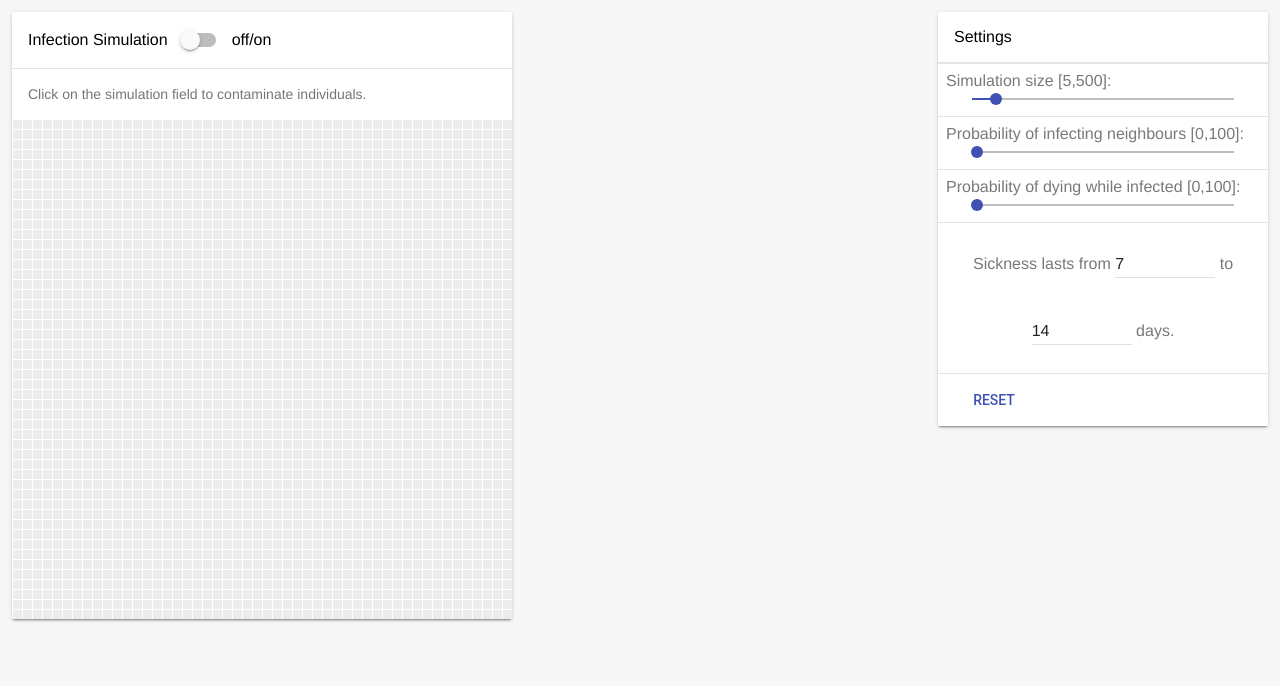
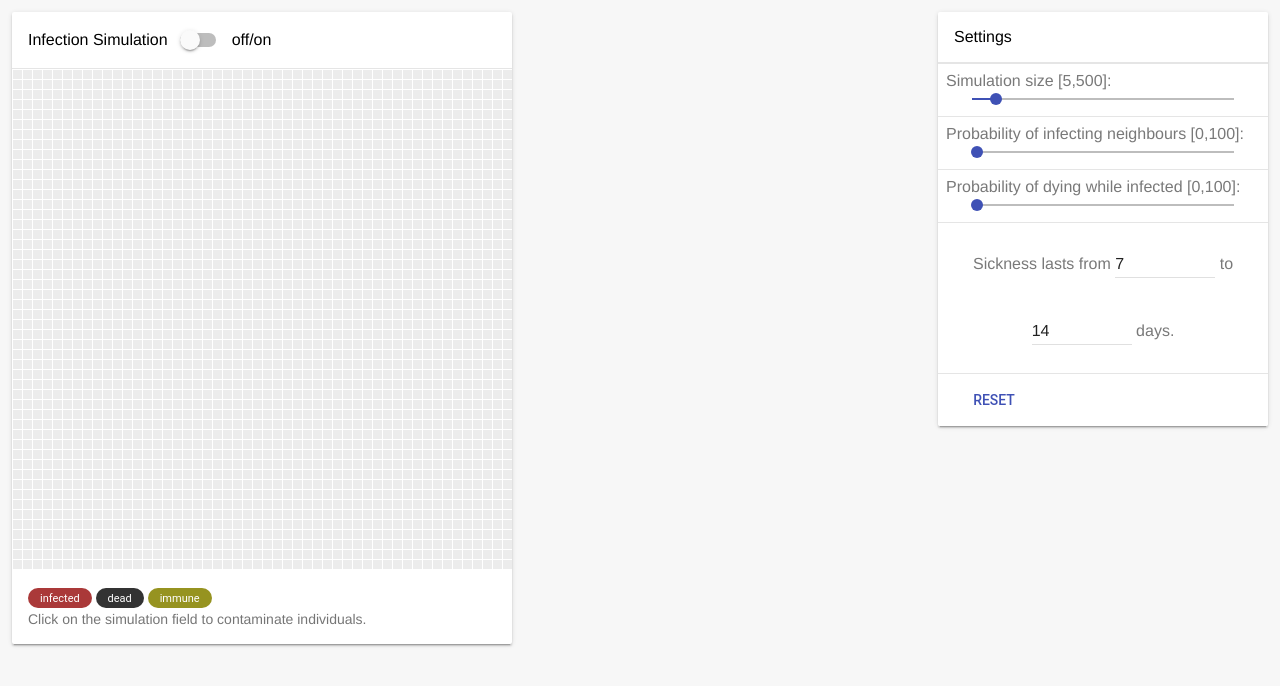
Before and after one commit to eschmar/infection-simulation, a plain HTML site: page docs/index.html in a window 1280 px wide. Drawn offline with nearby package versions, Linux system fonts and the light colour scheme.

Commit message:
Add legend

```diff
--- a/docs/index.html
+++ b/docs/index.html
@@ -23,12 +23,16 @@
                 </label>
             </div>
 
-            <div class="mdl-card__supporting-text">
-                Click on the simulation field to contaminate individuals.
+            <div class="mdl-card__media">
+                <canvas id="simulation"></canvas>
             </div>
 
-            <div class="mdl-card__media">
-                <canvas id="simulation"></canvas>
+            <div class="mdl-card__supporting-text">
+                <span class="mdl-chip infected"><span class="mdl-chip__text">infected</span></span>
+                <span class="mdl-chip dead"><span class="mdl-chip__text">dead</span></span>
+                <span class="mdl-chip immune"><span class="mdl-chip__text">immune</span></span>
+                <br>
+                Click on the simulation field to contaminate individuals.
             </div>
         </div>
 
--- a/docs/infection-simulation.js
+++ b/docs/infection-simulation.js
@@ -19,7 +19,7 @@
             initial: '#ececec',
             immune: '#969320',
             sick: '#AA3939',
-            dead: '#000000'
+            dead: '#333333'
         },
         colorEmpty: '#fafafa',
         transparent: true,
--- a/docs/style.css
+++ b/docs/style.css
@@ -49,3 +49,31 @@ body  {
 canvas {
     margin: 0 auto;
 }
+
+.infected {
+    color: white;
+    background: #AA3939;
+}
+
+.dead {
+    color: white;
+    background: #333333;
+}
+
+.immune {
+    color: white;
+    background: #969320;
+}
+
+.legend {
+    border-top: 1px solid rgba(0,0,0,.1);
+}
+
+.mdl-chip {
+    height: 20px;
+    line-height: 22px;
+}
+
+.mdl-chip .mdl-chip__text {
+    font-size: 11px;
+}
```
